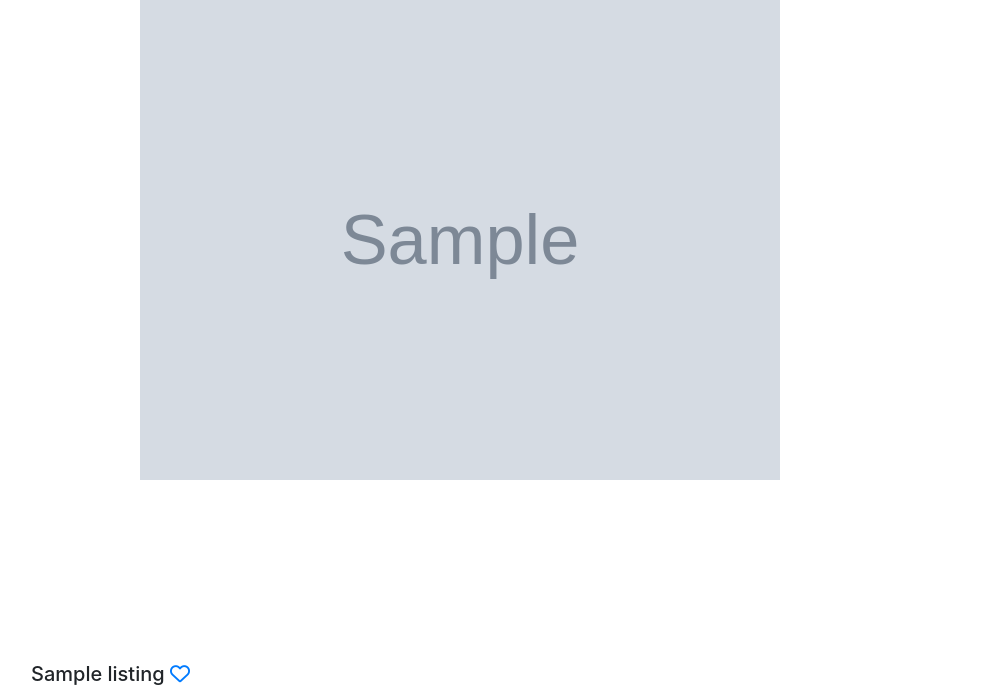
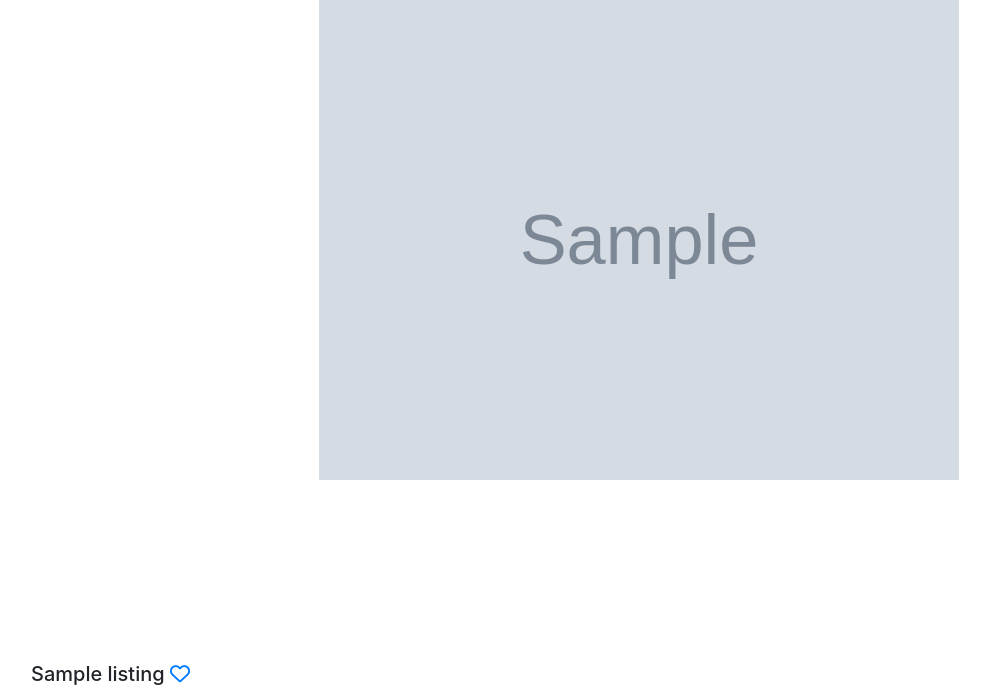
Before and after one commit to skogrv/store, a Django app: a page that uses store/templates/store/order.html in a window 1280 px wide. Shown: the part 79-768 px from the top of the page, without its empty margins (39-1029 px from the left). Run offline with Django 3.2, Linux system fonts and the light colour scheme; tables that the repository leaves empty hold one stand-in row (values such as "Sample post"); grey boxes marked "Sample" are stand-in pictures; some libraries are stand-ins or nearby versions.

Commit message:
carousel

```diff
--- a/store/templates/store/order.html
+++ b/store/templates/store/order.html
@@ -22,8 +22,8 @@
     <!--Slides-->
     <div class="carousel-inner w-100" role="listbox">
       {% for p in photos %}
-      <div class="carousel-item w-50{% if forloop.counter0 == 0 %} active {% endif %}">
-        <img class="d-block photo_carousel w-100" src="{{p.images.url}}" style="margin-left: 28%"
+      <div class="carousel-item {% if forloop.counter0 == 0 %} active {% endif %}">
+        <img class="d-block photo_carousel w-50" src="{{p.images.url}}" style="margin-left: 28%"
           alt="First slide">
       </div>
       {% endfor %}
```
